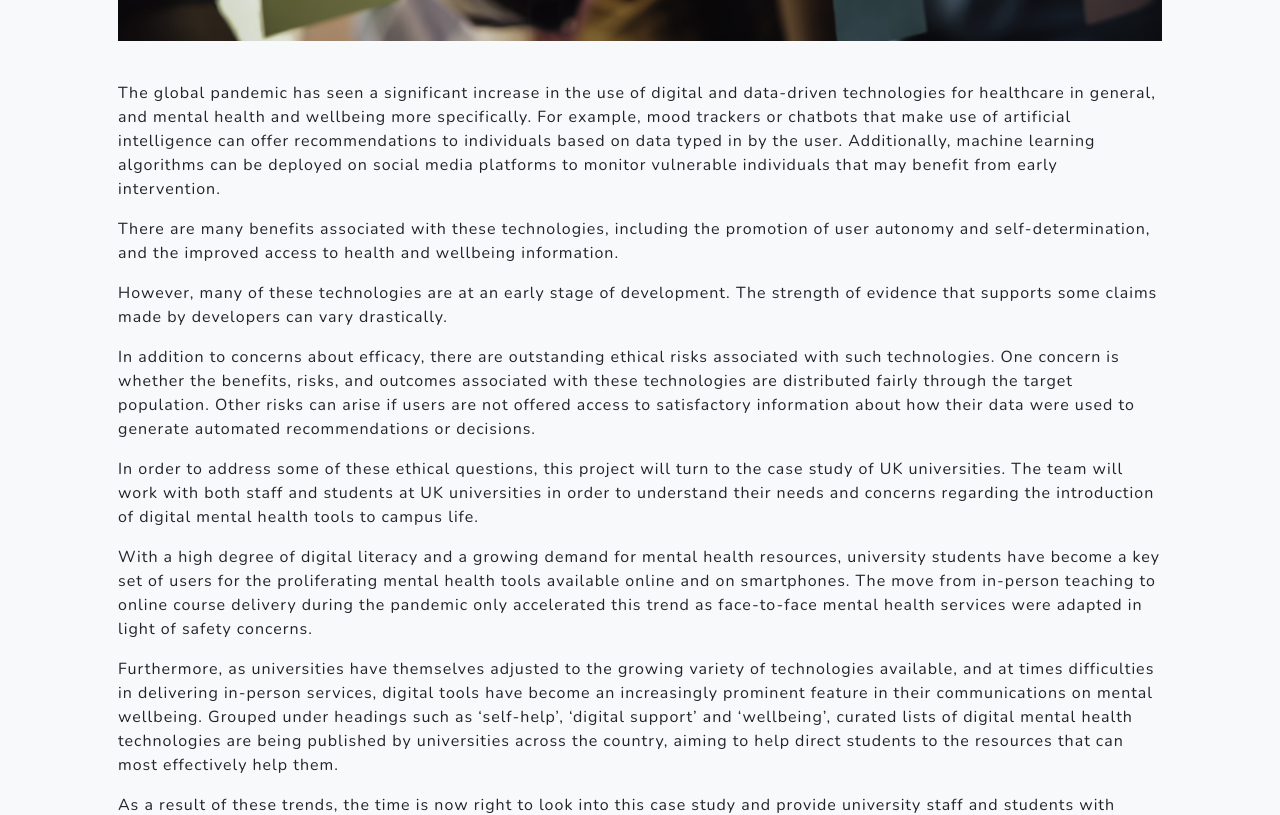
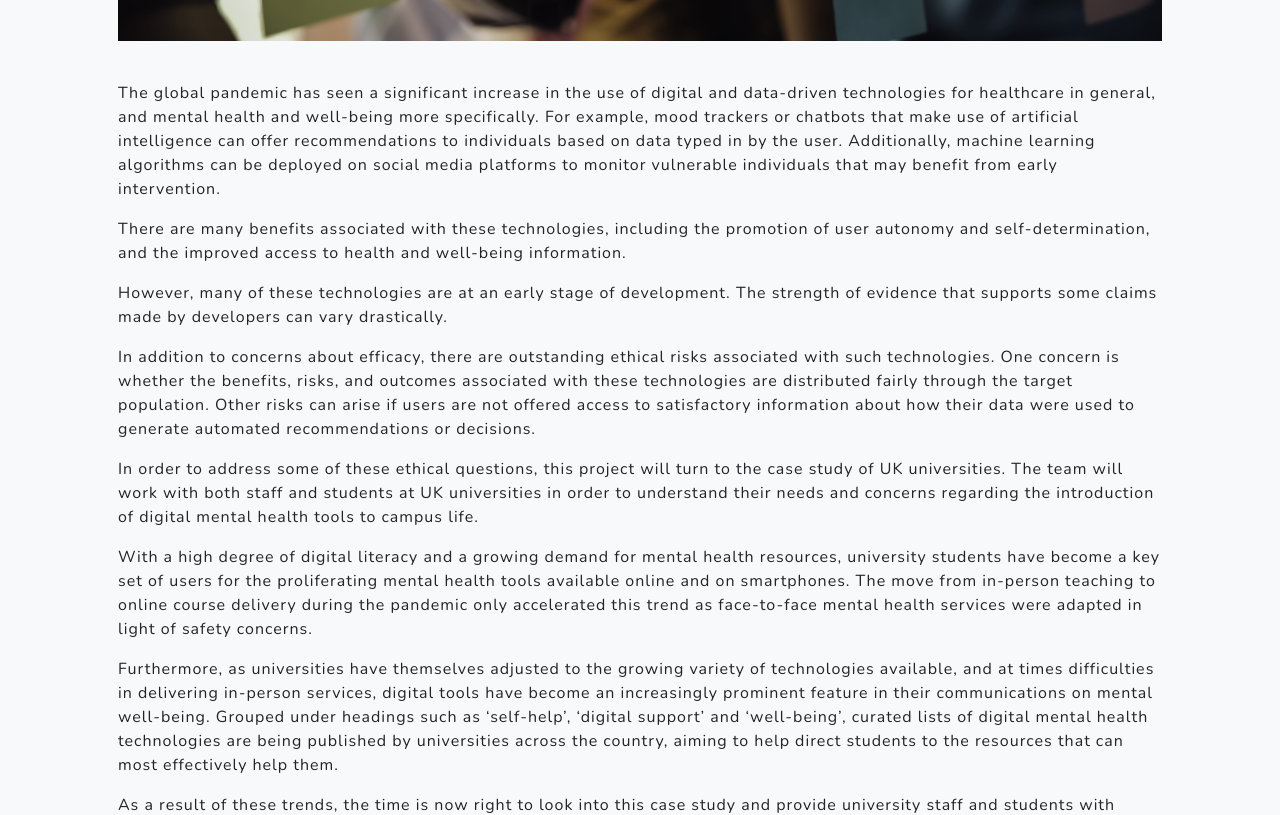
Before and after one commit to chrisdburr/ethical_assurance, a Jekyll site: the page built from _posts/2022-01-14-assuring-a-duty-of-care-digital-mental-healthcare-for-students.md, in a window 1280 px wide and 1400 px high, scrolled down 750 px. Shown: the part 178-993 px from the top of the window. Built offline with Jekyll 4.4.1, drawn with Linux system fonts in a browser that asks for light colours; a script that is not in the unit is left out.

Commit message:
update frontmatter

```diff
--- a/_posts/2022-01-14-assuring-a-duty-of-care-digital-mental-healthcare-for-students.md
+++ b/_posts/2022-01-14-assuring-a-duty-of-care-digital-mental-healthcare-for-students.md
@@ -1,16 +1,17 @@
 ---
 layout: post
 title: "Assuring a Duty of Care: Digital Mental Healthcare for Students"
-short_name: Rosamund Powell
+short_name: roa
 excerpt: "This post introduces a research project aiming to explore the
   deployment of digital mental health tools at UK universities. "
 date: 2022-01-14T10:17:45.200Z
 image_path: /assets/uploads/notes.jpeg
 tags: duty-of-care students higher-education
 ---
-The global pandemic has seen a significant increase in the use of digital and data-driven technologies for healthcare in general, and mental health and wellbeing more specifically. For example, mood trackers or chatbots that make use of artificial intelligence can offer recommendations to individuals based on data typed in by the user. Additionally, machine learning algorithms can be deployed on social media platforms to monitor vulnerable individuals that may benefit from early intervention.
 
-There are many benefits associated with these technologies, including the promotion of user autonomy and self-determination, and the improved access to health and wellbeing information.
+The global pandemic has seen a significant increase in the use of digital and data-driven technologies for healthcare in general, and mental health and well-being more specifically. For example, mood trackers or chatbots that make use of artificial intelligence can offer recommendations to individuals based on data typed in by the user. Additionally, machine learning algorithms can be deployed on social media platforms to monitor vulnerable individuals that may benefit from early intervention.
+
+There are many benefits associated with these technologies, including the promotion of user autonomy and self-determination, and the improved access to health and well-being information.
 
 However, many of these technologies are at an early stage of development. The strength of evidence that supports some claims made by developers can vary drastically.
 
@@ -20,7 +21,7 @@
 
 With a high degree of digital literacy and a growing demand for mental health resources, university students have become a key set of users for the proliferating mental health tools available online and on smartphones. The move from in-person teaching to online course delivery during the pandemic only accelerated this trend as face-to-face mental health services were adapted in light of safety concerns.
 
-Furthermore, as universities have themselves adjusted to the growing variety of technologies available, and at times difficulties in delivering in-person services, digital tools have become an increasingly prominent feature in their communications on mental wellbeing. Grouped under headings such as 'self-help', 'digital support' and 'wellbeing', curated lists of digital mental health technologies are being published by universities across the country, aiming to help direct students to the resources that can most effectively help them.
+Furthermore, as universities have themselves adjusted to the growing variety of technologies available, and at times difficulties in delivering in-person services, digital tools have become an increasingly prominent feature in their communications on mental well-being. Grouped under headings such as 'self-help', 'digital support' and 'well-being', curated lists of digital mental health technologies are being published by universities across the country, aiming to help direct students to the resources that can most effectively help them.
 
 As a result of these trends, the time is now right to look into this case study and provide university staff and students with additional tools they can use to evaluate mental healthcare technologies.
 
```
